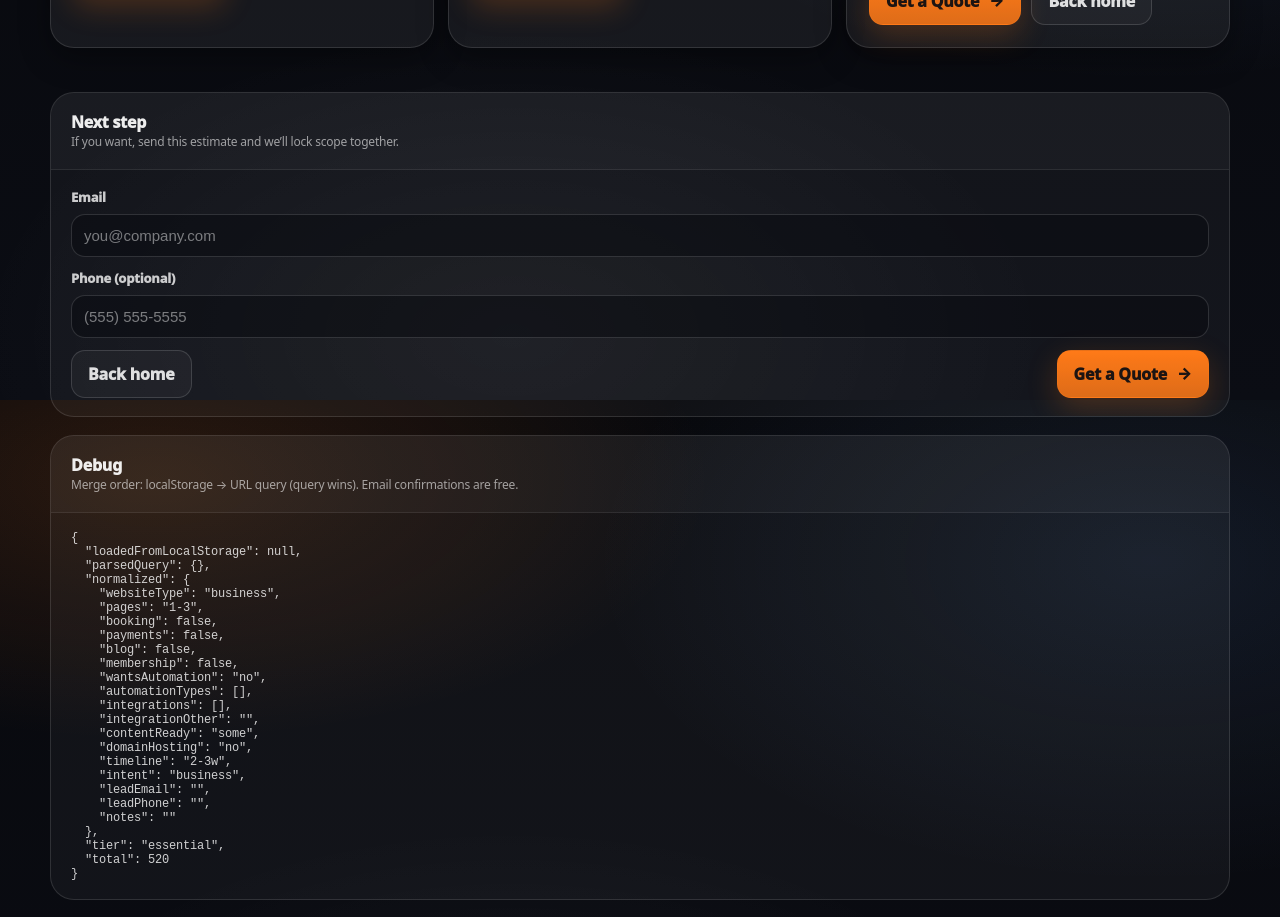
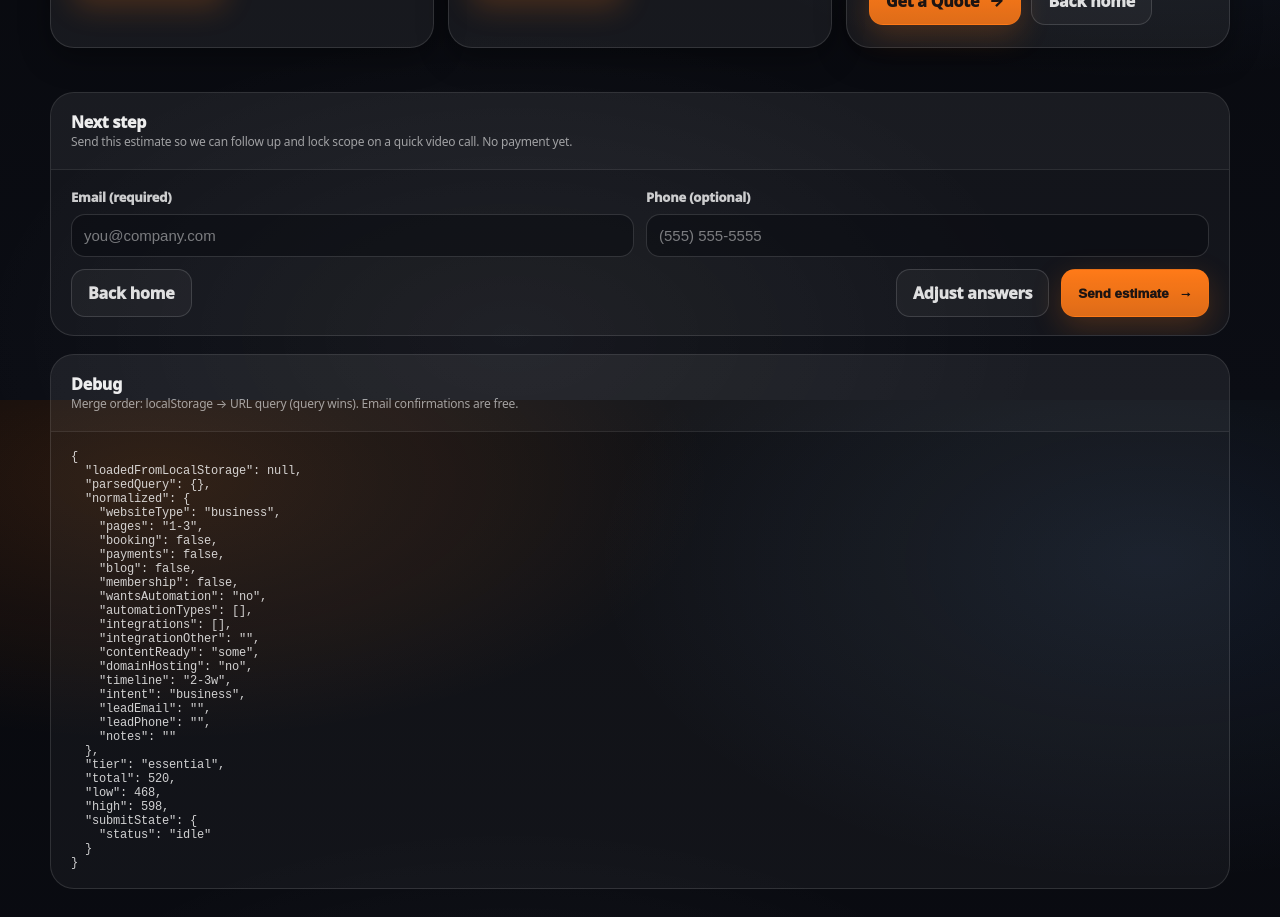
Before and after one commit to kkoly10/website-builder, a Next.js app: page /estimate in a window 1280 px wide. Shown: the part 1200-2117 px from the top of the page. Built offline with nearby package versions, Linux system fonts and the light colour scheme.

Commit message:
Update EstimateClient.tsx

```diff
--- a/app/estimate/EstimateClient.tsx
+++ b/app/estimate/EstimateClient.tsx
@@ -280,10 +280,43 @@ function computeEstimate(n: Normalized) {
   return { total, low, high, lines, tier, hasPaidAddons };
 }
 
+function buildScopeSnapshot(n: Normalized) {
+  const features = [
+    n.booking && "Booking",
+    n.payments && "Payments",
+    n.blog && "Blog",
+    n.membership && "Membership",
+    (n.automationTypes?.length ? `Automation (${n.automationTypes.length})` : false),
+    (n.integrations?.length ? `Integrations (${n.integrations.length})` : false),
+  ].filter(Boolean);
+
+  return {
+    websiteType: n.websiteType,
+    pages: n.pages,
+    features,
+    contentReady: n.contentReady,
+    domainHosting: n.domainHosting,
+    timeline: n.timeline,
+    intent: n.intent,
+    notes: n.notes ?? "",
+  };
+}
+
 export default function EstimateClient() {
   const sp = useSearchParams();
 
   const [loadedFromLocalStorage, setLoadedFromLocalStorage] = useState<any>(null);
+
+  // submit state
+  const [leadEmail, setLeadEmail] = useState("");
+  const [leadPhone, setLeadPhone] = useState("");
+
+  const [submitState, setSubmitState] = useState<{
+    status: "idle" | "submitting" | "ok" | "error";
+    quoteId?: string;
+    leadId?: string;
+    error?: string;
+  }>({ status: "idle" });
 
   // Load localStorage intake
   useEffect(() => {
@@ -374,10 +407,91 @@ export default function EstimateClient() {
     };
   }, [merged]);
 
+  // initialize editable contact fields ONCE when present
+  useEffect(() => {
+    setLeadEmail((prev) => prev || normalized.leadEmail || "");
+    setLeadPhone((prev) => prev || normalized.leadPhone || "");
+  }, [normalized.leadEmail, normalized.leadPhone]);
+
   const estimate = useMemo(() => computeEstimate(normalized), [normalized]);
 
   const headerMessage =
     "One-page starter from $225 (no paid add-ons). 1–3 pages from $400 (no paid add-ons). 4–6 pages start at $550 + add-ons. We’ll confirm final scope together before you pay a deposit.";
+
+  async function submitEstimate() {
+    const email = String(leadEmail || "").trim().toLowerCase();
+    const phone = String(leadPhone || "").trim();
+
+    if (!email || !email.includes("@")) {
+      setSubmitState({ status: "error", error: "Please enter a valid email." });
+      return;
+    }
+
+    setSubmitState({ status: "submitting" });
+
+    try {
+      const intakeNormalized: Normalized = {
+        ...normalized,
+        leadEmail: email,
+        leadPhone: phone,
+      };
+
+      const payload = {
+        source: "estimate",
+        lead: {
+          email,
+          phone: phone || undefined,
+        },
+        intakeRaw: {
+          loadedFromLocalStorage: loadedFromLocalStorage ?? null,
+          parsedQuery,
+          merged,
+        },
+        intakeNormalized,
+        scopeSnapshot: buildScopeSnapshot(intakeNormalized),
+        estimate: {
+          total: Number(estimate.total ?? 0),
+          low: Number(estimate.low ?? 0),
+          high: Number(estimate.high ?? 0),
+          tierRecommended: estimate.tier,
+        },
+        debug: {
+          mergeOrder: "localStorage → URL query (query wins)",
+          queryString: sp.toString(),
+          normalized: intakeNormalized,
+          tier: estimate.tier,
+          total: estimate.total,
+          low: estimate.low,
+          high: estimate.high,
+          hasPaidAddons: estimate.hasPaidAddons,
+          lines: estimate.lines,
+          freeAutomations: Array.from(FREE_AUTOMATIONS),
+          freeIntegrations: Array.from(FREE_INTEGRATIONS),
+        },
+      };
+
+      const res = await fetch("/api/submit-estimate", {
+        method: "POST",
+        headers: { "Content-Type": "application/json" },
+        body: JSON.stringify(payload),
+      });
+
+      const json = await res.json();
+      if (!res.ok) throw new Error(json?.error || "Failed to save estimate.");
+
+      setSubmitState({
+        status: "ok",
+        quoteId: json?.quoteId,
+        leadId: json?.leadId,
+      });
+
+      try {
+        if (json?.quoteId) localStorage.setItem("crecystudio:lastQuoteId", String(json.quoteId));
+      } catch {}
+    } catch (e: any) {
+      setSubmitState({ status: "error", error: e?.message || "Something went wrong." });
+    }
+  }
 
   return (
     <main className="container" style={{ padding: "48px 0 80px" }}>
@@ -506,20 +620,36 @@ export default function EstimateClient() {
 
       <div style={{ height: 18 }} />
 
-      {/* Actions */}
+      {/* Next step (now actually saves + shows quoteId) */}
       <section className="panel">
         <div className="panelHeader">
           <div style={{ fontWeight: 950 }}>Next step</div>
-          <div className="smallNote">If you want, send this estimate and we’ll lock scope together.</div>
+          <div className="smallNote">
+            Send this estimate so we can follow up and lock scope on a quick video call. No payment yet.
+          </div>
         </div>
+
         <div className="panelBody" style={{ display: "grid", gap: 12 }}>
-          <div>
-            <div className="fieldLabel">Email</div>
-            <input className="input" value={normalized.leadEmail} readOnly placeholder="you@company.com" />
-          </div>
-          <div>
-            <div className="fieldLabel">Phone (optional)</div>
-            <input className="input" value={normalized.leadPhone} readOnly placeholder="(555) 555-5555" />
+          <div className="grid2">
+            <div>
+              <div className="fieldLabel">Email (required)</div>
+              <input
+                className="input"
+                value={leadEmail}
+                onChange={(e) => setLeadEmail(e.target.value)}
+                placeholder="you@company.com"
+              />
+            </div>
+
+            <div>
+              <div className="fieldLabel">Phone (optional)</div>
+              <input
+                className="input"
+                value={leadPhone}
+                onChange={(e) => setLeadPhone(e.target.value)}
+                placeholder="(555) 555-5555"
+              />
+            </div>
           </div>
 
           <div className="row" style={{ justifyContent: "space-between" }}>
@@ -527,10 +657,61 @@ export default function EstimateClient() {
               Back home
             </Link>
 
-            <Link className="btn btnPrimary" href="/build">
-              Get a Quote <span className="btnArrow">→</span>
-            </Link>
+            <div className="row" style={{ justifyContent: "flex-end" }}>
+              <Link className="btn btnGhost" href="/build">
+                Adjust answers
+              </Link>
+
+              <button
+                type="button"
+                className="btn btnPrimary"
+                onClick={submitEstimate}
+                disabled={submitState.status === "submitting"}
+              >
+                {submitState.status === "submitting" ? "Sending..." : "Send estimate"}{" "}
+                <span className="btnArrow">→</span>
+              </button>
+            </div>
           </div>
+
+          {submitState.status === "error" && (
+            <p className="pDark" style={{ margin: 0, color: "rgba(255,120,120,0.95)" }}>
+              {submitState.error}
+            </p>
+          )}
+
+          {submitState.status === "ok" && (
+            <div style={{ marginTop: 4 }}>
+              <div className="badge badgeHot">Saved ✅</div>
+
+              <div className="smallNote" style={{ marginTop: 10 }}>
+                <strong>Quote ID:</strong>{" "}
+                <code>{submitState.quoteId ?? "(missing)"}</code>
+                {submitState.leadId ? (
+                  <>
+                    {" "}
+                    • <strong>Lead ID:</strong> <code>{submitState.leadId}</code>
+                  </>
+                ) : null}
+              </div>
+
+              {submitState.quoteId && (
+                <div className="smallNote" style={{ marginTop: 8 }}>
+                  Internal preview:{" "}
+                  <a
+                    style={{ textDecoration: "underline" }}
+                    href={`/internal/preview?quoteId=${encodeURIComponent(submitState.quoteId)}`}
+                  >
+                    open quote
+                  </a>
+                </div>
+              )}
+
+              <div className="smallNote" style={{ marginTop: 10 }}>
+                Next: we schedule a video call, confirm scope, then send payment/deposit after the call.
+              </div>
+            </div>
+          )}
         </div>
       </section>
 
@@ -561,6 +742,9 @@ export default function EstimateClient() {
     normalized,
     tier: estimate.tier,
     total: estimate.total,
+    low: estimate.low,
+    high: estimate.high,
+    submitState,
   },
   null,
   2
```
